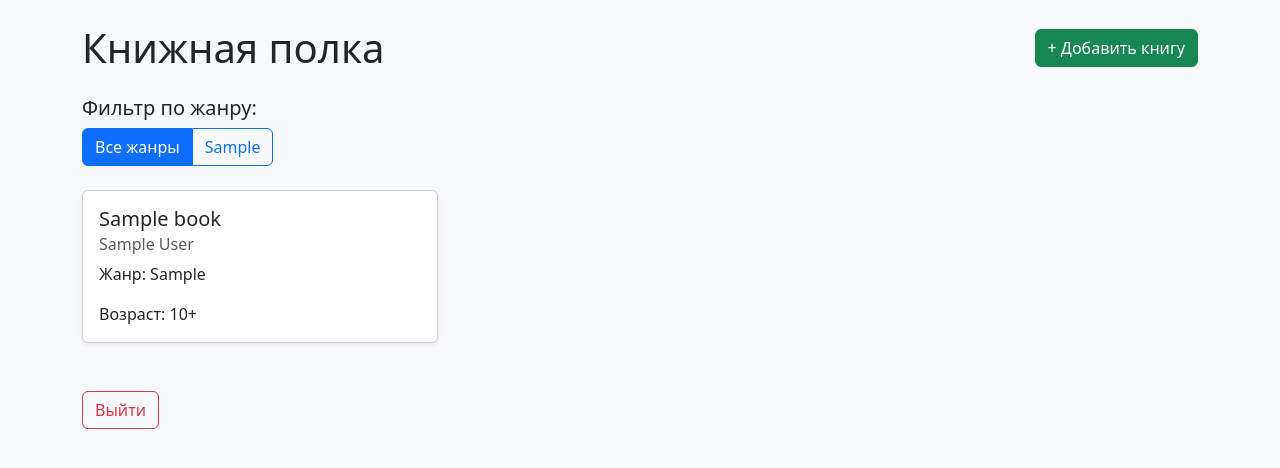
After one commit to Zachem-eh/BookSwap, a Flask app: page /books in a window 1280 px wide. The commit adds this page. Shown: the top 468 px of the page. Run offline with Flask 3, Linux system fonts and the light colour scheme; a user stored in the database is signed in; tables that the repository leaves empty hold one stand-in row (values such as "Sample post").

Commit message:
add books

```diff
--- a/server.py
+++ b/server.py
@@ -1,15 +1,25 @@
-from flask import Flask, render_template
+from flask import Flask, render_template, request
 from flask_wtf import FlaskForm
-from wtforms import StringField, PasswordField, SubmitField
+from wtforms import StringField, PasswordField, SubmitField, IntegerField
 from wtforms.fields.simple import EmailField, BooleanField
 from wtforms.validators import DataRequired
 from werkzeug.utils import redirect
 from data import db_session
 from data.books import Book
 from data.users import User
+from flask_login import LoginManager, login_user, login_required, logout_user, current_user
 
 app = Flask(__name__)
 app.config['SECRET_KEY'] = 'yandexlyceum'
+
+login_manager = LoginManager()
+login_manager.init_app(app)
+
+
+@login_manager.user_loader
+def load_user(user_id):
+    db_sess = db_session.create_session()
+    return db_sess.query(User).get(user_id)
 
 
 class RegisterForm(FlaskForm):
@@ -27,6 +37,33 @@ class LoginForm(FlaskForm):
     password = PasswordField('Пароль', validators=[DataRequired()])
     remember_me = BooleanField('Запомнить меня')
     submit = SubmitField('Войти')
+
+
+from flask_wtf import FlaskForm
+from wtforms import StringField, IntegerField, SelectField, SubmitField
+from wtforms.validators import DataRequired
+
+class BookForm(FlaskForm):
+    title = StringField('Название', validators=[DataRequired()])
+    author = StringField('Автор', validators=[DataRequired()])
+    genre = SelectField('Жанр', choices=[
+        ('Фэнтези', 'Фэнтези'),
+        ('Научная фантастика', 'Научная фантастика'),
+        ('Детектив', 'Детектив'),
+        ('Роман', 'Роман'),
+        ('Приключения', 'Приключения'),
+        ('Ужасы', 'Ужасы'),
+        ('Биография', 'Биография'),
+        ('История', 'История')
+    ], validators=[DataRequired()])
+    age = SelectField('Возрастное ограничение', choices=[
+        ('0+', '0+'),
+        ('6+', '6+'),
+        ('12+', '12+'),
+        ('16+', '16+'),
+        ('18+', '18+')
+    ], validators=[DataRequired()])
+    submit = SubmitField('Добавить книгу')
 
 
 @app.route('/')
@@ -47,8 +84,66 @@ def register():
         user.age = int(form.age.data)
         sess.add(user)
         sess.commit()
-        return redirect('/')
+        return redirect('/books')
     return render_template('register.html', form=form)
+
+
+@app.route('/login', methods=['GET', 'POST'])
+def login():
+    form = LoginForm()
+    if form.validate_on_submit():
+        db_sess = db_session.create_session()
+        user = db_sess.query(User).filter(User.email == form.email.data).first()
+        if user and user.check_password(form.password.data):
+            login_user(user, remember=form.remember_me.data)
+            return redirect("/books")
+        return render_template('login.html',
+                               message="Неправильный логин или пароль",
+                               form=form)
+    return render_template('login.html', title='Авторизация', form=form)
+
+
+@app.route('/logout')
+@login_required
+def logout():
+    logout_user()
+    return redirect("/")
+
+
+@app.route('/books')
+@login_required
+def books():
+    db_sess = db_session.create_session()
+    genre_filter = request.args.get('genre')
+
+    if genre_filter:
+        all_books = db_sess.query(Book).filter(Book.genre == genre_filter).all()
+    else:
+        all_books = db_sess.query(Book).all()
+
+    genres = db_sess.query(Book.genre).distinct().all()
+    genres = [g[0] for g in genres]
+
+    return render_template('books.html', books=all_books, genres=genres, selected_genre=genre_filter)
+
+
+@app.route('/add_book', methods=['GET', 'POST'])
+@login_required
+def add_book():
+    form = BookForm()
+    if form.validate_on_submit():
+        db_sess = db_session.create_session()
+        book = Book(
+            title=form.title.data,
+            author=form.author.data,
+            genre=form.genre.data,
+            age=form.age.data,
+            user=current_user
+        )
+        db_sess.add(book)
+        db_sess.commit()
+        return redirect('/books')
+    return render_template('add_book.html', form=form)
 
 
 if __name__ == '__main__':
--- /dev/null
+++ b/templates/books.html
@@ -0,0 +1,45 @@
+<!DOCTYPE html>
+<html lang="ru">
+<head>
+    <meta charset="UTF-8">
+    <title>Книжная полка</title>
+    <link href="https://cdn.jsdelivr.net/npm/bootstrap@5.3.0/dist/css/bootstrap.min.css" rel="stylesheet">
+</head>
+<body class="bg-light">
+    <div class="container py-4">
+        <div class="d-flex justify-content-between align-items-center mb-4">
+            <h1 class="mb-0">Книжная полка</h1>
+            <a href="/add_book" class="btn btn-success">+ Добавить книгу</a>
+        </div>
+
+        <div class="mb-4">
+            <h5>Фильтр по жанру:</h5>
+            <div class="btn-group" role="group">
+                <a href="/books" class="btn btn-outline-primary {% if not selected_genre %}active{% endif %}">Все жанры</a>
+                {% for genre in genres %}
+                    <a href="/books?genre={{ genre }}" class="btn btn-outline-primary {% if selected_genre == genre %}active{% endif %}">
+                        {{ genre }}
+                    </a>
+                {% endfor %}
+            </div>
+        </div>
+
+        <div class="row">
+            {% for book in books %}
+                <div class="col-md-6 col-lg-4 mb-4">
+                    <div class="card h-100 shadow-sm">
+                        <div class="card-body">
+                            <h5 class="card-title">{{ book.title }}</h5>
+                            <h6 class="card-subtitle mb-2 text-muted">{{ book.author }}</h6>
+                            <p class="card-text">Жанр: {{ book.genre }}</p>
+                            <p class="card-text">Возраст: {{ book.age }}+</p>
+                        </div>
+                    </div>
+                </div>
+            {% endfor %}
+        </div>
+
+        <a href="/logout" class="btn btn-outline-danger mt-4">Выйти</a>
+    </div>
+</body>
+</html>
--- a/templates/register.html
+++ b/templates/register.html
@@ -1,7 +1,7 @@
 {% extends "base.html" %}
 {% block content %}
 <div class="container mt-5">
-<h2>Register form</h2>
+<h2>Регистрация</h2>
     <form action="register" method="post">
     {{ form.hidden_tag() }}
     <p>
```
Also changed, not shown: templates/add_book.html (added, +34 -0 lines), templates/base.html (+8 -0 lines), templates/login.html (added, +29 -0 lines).
